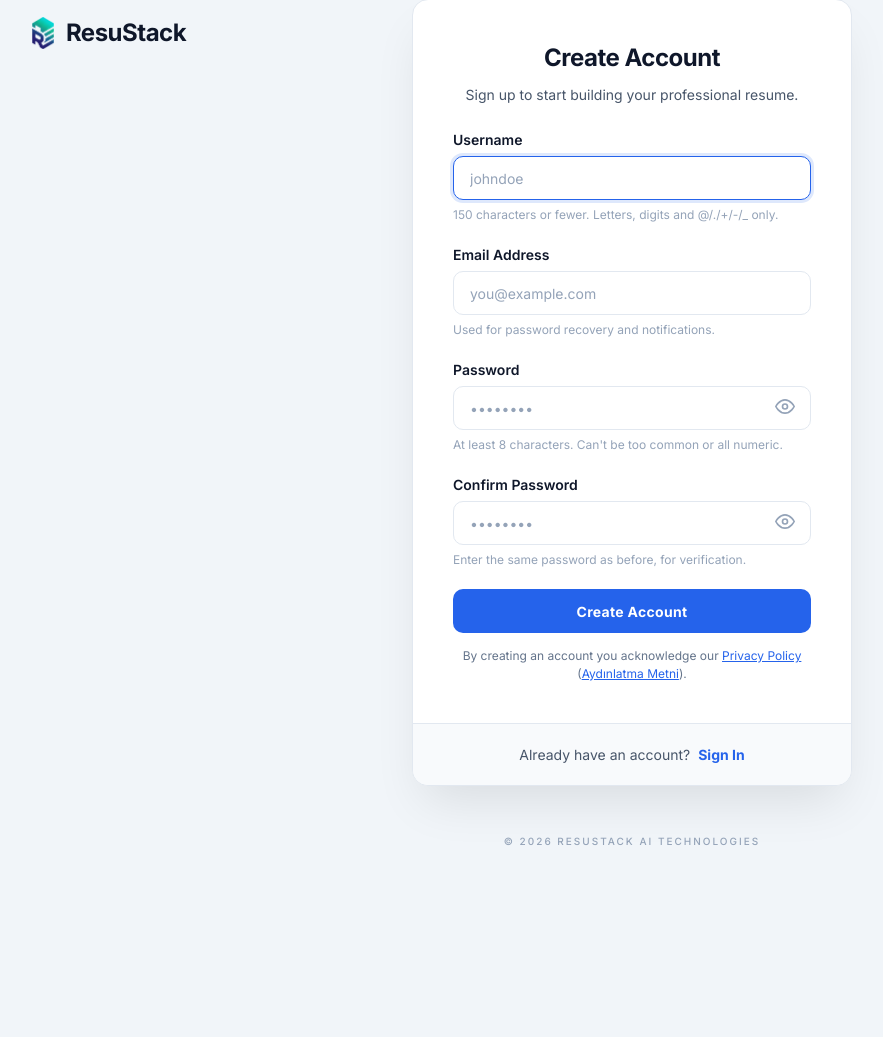
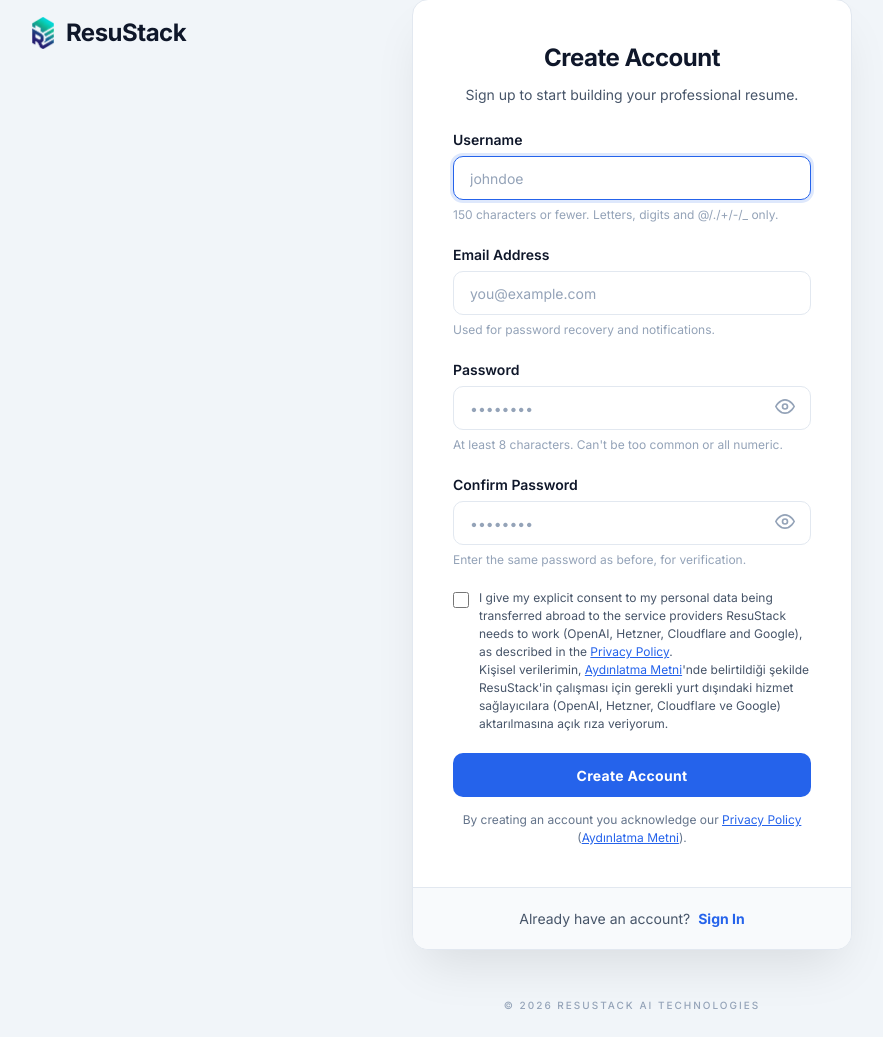
Before and after one commit to koksalkapucuoglu/resume-enhance, a Django app: page /accounts/signup/ in a window 1280 px wide. Shown: the part 25-1062 px from the top of the page, without its empty margins (8-891 px from the left). Before the commit the page ends 870 px from the top, so only its background shows below. Run offline with Django 4.2, Linux system fonts and the light colour scheme.

Commit message:
feat: ask for explicit consent to transfers abroad at sign-up

```diff
--- a/core/settings.py
+++ b/core/settings.py
@@ -300,6 +300,11 @@ DOWNLOAD_LINK_MAX_AGE = int(os.environ.get("DOWNLOAD_LINK_MAX_AGE", "600"))
 # key stays with whoever runs `mcp-publisher login http`.
 MCP_REGISTRY_AUTH = os.environ.get("MCP_REGISTRY_AUTH", "")
 
+# The version of the privacy policy a new user consents to at sign-up — the
+# "Last updated" date on /privacy/ and /gizlilik/. Change it together with the
+# policy text, so each stored consent points at the words it agreed to.
+PRIVACY_POLICY_VERSION = "2026-09-13"
+
 # Subscription Tier Limits
 FREE_TIER_LIMITS = {
     "import_count": 2,  # Monthly PDF imports
--- a/core/views.py
+++ b/core/views.py
@@ -26,6 +26,19 @@ class SignupForm(UserCreationForm):
         ),
     )
 
+    # Explicit consent to the transfers abroad the service depends on (OpenAI,
+    # Hetzner, Cloudflare, Google). Separate from being told about the policy:
+    # KVKK treats information and consent as two different things.
+    privacy_consent = forms.BooleanField(
+        required=True,
+        error_messages={
+            "required": (
+                "Please give your consent to continue. / "
+                "Devam etmek için açık rızanızı vermeniz gerekiyor."
+            )
+        },
+    )
+
     class Meta:
         model = User
         fields = ("username", "email", "password1", "password2")
@@ -35,7 +48,18 @@ class SignupForm(UserCreationForm):
         user.email = self.cleaned_data["email"]
         if commit:
             user.save()
+            self.record_consent(user)
         return user
+
+    @staticmethod
+    def record_consent(user):
+        """Store when consent was given and to which version of the policy."""
+        from django.utils import timezone
+
+        profile = user.profile
+        profile.privacy_consent_at = timezone.now()
+        profile.privacy_consent_version = settings.PRIVACY_POLICY_VERSION
+        profile.save(update_fields=["privacy_consent_at", "privacy_consent_version"])
 
 
 class SignupView(View):
--- a/resume/models.py
+++ b/resume/models.py
@@ -342,6 +342,12 @@ class UserProfile(models.Model):
     # Whether the agent stops for confirmation before changing a resume. Some
     # people want the speed and have the change history to fall back on.
     confirm_destructive = models.BooleanField(default=True)
+    # Explicit consent to transferring personal data abroad (KVKK art. 9),
+    # given at sign-up. Kept as evidence: the controller has to be able to show
+    # when consent was given and to which version of the policy. NULL for
+    # accounts created before consent was asked for.
+    privacy_consent_at = models.DateTimeField(null=True, blank=True)
+    privacy_consent_version = models.CharField(max_length=20, blank=True, default="")
 
     # Monthly quota counters
     import_count = models.IntegerField(default=0)
--- a/resume/templates/privacy.html
+++ b/resume/templates/privacy.html
@@ -122,6 +122,11 @@
                 <strong>MCP clients you connect.</strong> If you connect Claude or another MCP client with your token, that client can read and change
                 your resumes as you instruct it. What that client does with the data is covered by its own provider's privacy policy.
             </p>
+            <p>
+                All of these providers are outside Türkiye. For the transfer of personal data abroad, we rely on the explicit consent you give
+                when you create an account. You can withdraw it at any time; because the service cannot run without these providers,
+                withdrawing it means deleting your account from your Profile page.
+            </p>
             <p>We may also disclose data if the law requires it.</p>
 
             <h2>How long we keep it</h2>
--- a/resume/templates/privacy_tr.html
+++ b/resume/templates/privacy_tr.html
@@ -137,7 +137,9 @@
                 </li>
             </ul>
             <p>
-                Bu sağlayıcıların bir kısmı yurt dışındadır; bu nedenle kişisel verileriniz, hizmetin sunulması amacıyla yurt dışına aktarılmaktadır.
+                Bu sağlayıcıların tamamı yurt dışındadır. Kişisel verileriniz, hizmetin sunulması amacıyla ve hesap oluştururken verdiğiniz
+                açık rızaya dayanarak (KVKK m. 9) yurt dışına aktarılır. Açık rızanızı dilediğiniz zaman geri alabilirsiniz; hizmet bu aktarımlar
+                olmadan çalışamadığından geri alma, hesabınızı Profil sayfanızdan silerek yapılır.
             </p>
             <p>
                 <strong>Bağladığınız MCP istemcileri.</strong> Claude veya başka bir MCP istemcisini API anahtarınızla bağlarsanız, bu istemci talimatlarınız doğrultusunda
--- a/templates/registration/signup.html
+++ b/templates/registration/signup.html
@@ -481,6 +481,28 @@
                         <p class="form-hint">Enter the same password as before, for verification.</p>
                     </div>
 
+                    <!-- Explicit consent to transfers abroad (KVKK art. 9). Required:
+                         the service cannot run without these providers. -->
+                    <div class="form-group" id="privacy-consent-group">
+                        <label for="id_privacy_consent" style="display: flex; gap: 10px; align-items: flex-start; font-size: 12px; line-height: 1.5; color: #475569; cursor: pointer;">
+                            <input type="checkbox" name="privacy_consent" id="id_privacy_consent" required
+                                   {% if form.privacy_consent.value %}checked{% endif %}
+                                   style="margin-top: 3px; width: 16px; height: 16px; flex-shrink: 0; accent-color: #2563eb;">
+                            <span>
+                                I give my explicit consent to my personal data being transferred abroad to the service providers ResuStack needs to work
+                                (OpenAI, Hetzner, Cloudflare and Google), as described in the
+                                <a href="{% url 'resume:privacy' %}" target="_blank" rel="noopener" style="color: #2563eb;">Privacy Policy</a>.
+                                <br>
+                                <span lang="tr">Kişisel verilerimin, <a href="{% url 'resume:privacy_tr' %}" hreflang="tr" target="_blank" rel="noopener" style="color: #2563eb;">Aydınlatma Metni</a>'nde
+                                belirtildiği şekilde ResuStack'in çalışması için gerekli yurt dışındaki hizmet sağlayıcılara (OpenAI, Hetzner, Cloudflare ve Google)
+                                aktarılmasına açık rıza veriyorum.</span>
+                            </span>
+                        </label>
+                        {% for error in form.privacy_consent.errors %}
+                        <p class="field-error">{{ error }}</p>
+                        {% endfor %}
+                    </div>
+
                     <!-- Submit Button -->
                     <button type="submit" class="btn-primary" id="signup-button">
                         <span id="button-text">Create Account</span>
```
Also changed, not shown: resume/tests/test_signup_consent.py (added, +62 -0 lines), .claude/CLAUDE.md, resume/migrations/0021_privacy_consent.py (added).
